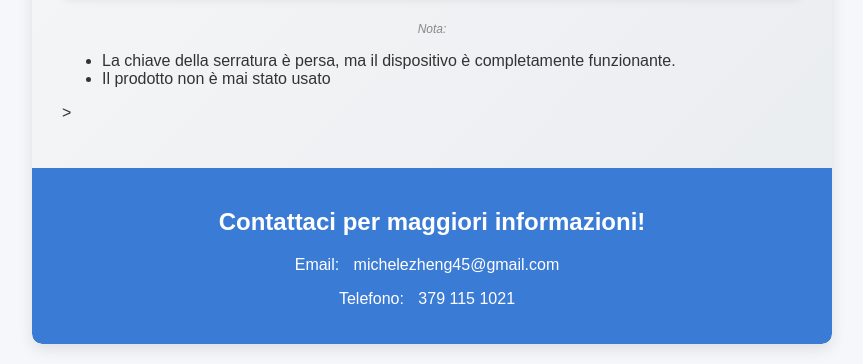
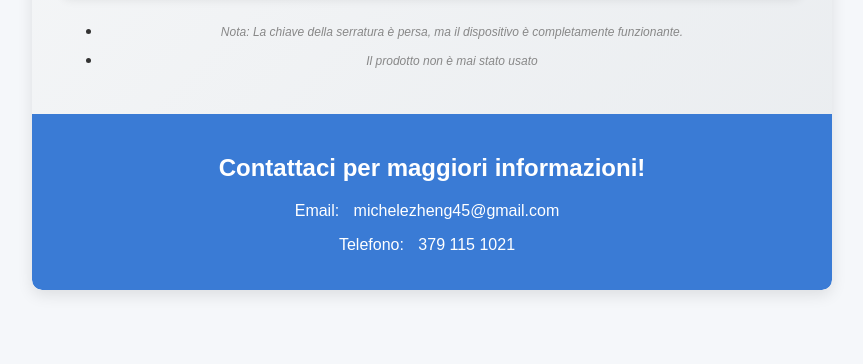
Before and after one commit to kilikep/annuncio-pubblicitario-html-cashlogy, a plain HTML site: page index.html in a window 1280 px wide. Shown: the part 556-920 px from the top of the page, without its empty margins (208-1071 px from the left). After the commit the page ends 866 px from the top, so only its background shows below. Drawn offline with Linux system fonts and the light colour scheme.

Commit message:
Update index.html

```diff
--- a/index.html
+++ b/index.html
@@ -153,9 +153,12 @@
                 <span class="new-price">7.500€</span>
                 <span class="discount-badge">OFFERTA SPECIALE!</span>
             </div>
-
-            <p class="note">Nota: <ul><li>La chiave della serratura è persa, ma il dispositivo è completamente funzionante.</li>
-                                      <li>Il prodotto non è mai stato usato</li></ul>></p>
+            <ul><li>
+                <p class="note">Nota: La chiave della serratura è persa, ma il dispositivo è completamente funzionante.</p>
+            </li>
+            <li>
+                 <p class="note">Il prodotto non è mai stato usato</p>
+            </li></ul>
         </div>
 
         <div class="contact-info">
```
